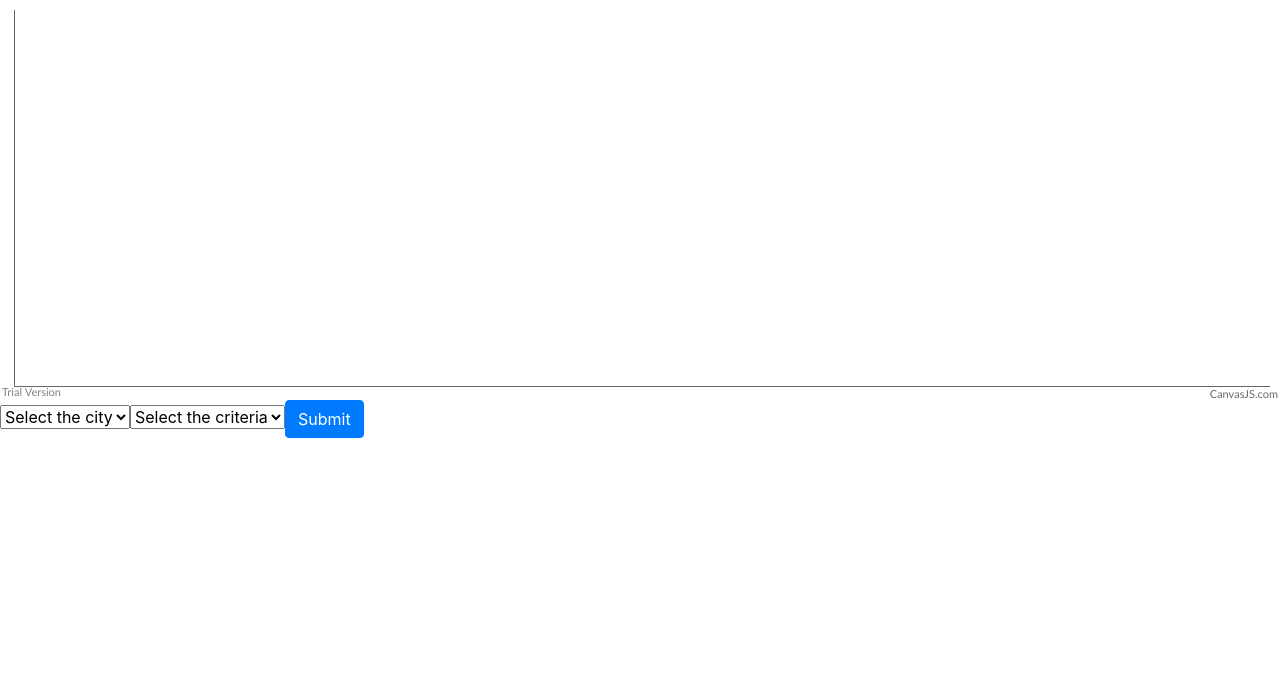
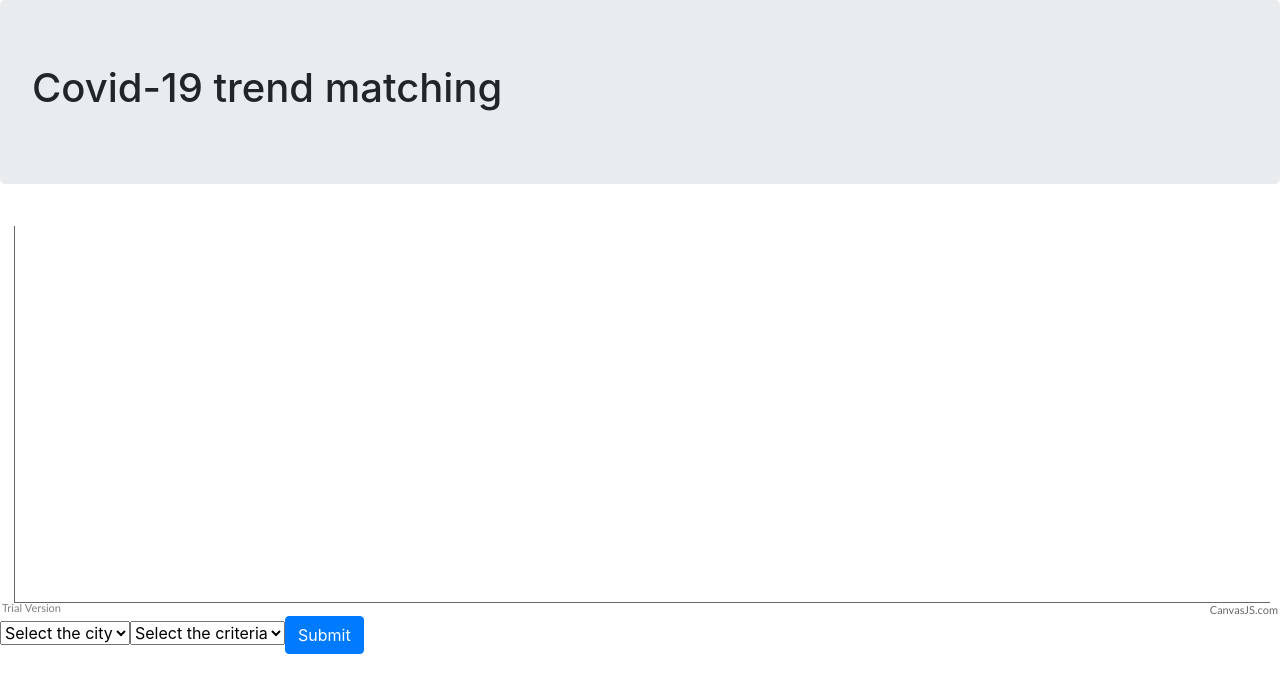
Before and after one commit to TryingToGoHome/lahacks_web_frontend, a React (Create React App) app: page / in a window 1280 px wide. Shown: the top 692 px of the page. Built offline with nearby package versions, Linux system fonts and the light colour scheme.

Commit message:
add background

```diff
--- a/src/App.js
+++ b/src/App.js
@@ -1,12 +1,11 @@
 import React from "react";
 import "./App.css";
-import MyGraph from "./components/graph";
-import GraphForm from "./components/form";
+import Background from './components/background';
 
 function App() {
   return (
     // <MyGraph target="hehe" goal="haha"/>
-    <GraphForm />
+    <Background />
   );
 }
 
--- a/src/components/background.js
+++ b/src/components/background.js
@@ -1,17 +1,21 @@
-import React from 'react'
+import React from 'react';
+import 'bootstrap/dist/css/bootstrap.min.css';
+import {Button, Jumbotron} from 'reactstrap';
+import GraphForm from './form';
 
 class Background extends React.Component
 {
-    constructor(props)
-    {
-        super(props);
-
-    }
-
     render()
     {
-
+        return (
+            <div>
+                <Jumbotron>
+                    <h1>Covid-19 trend matching</h1>
+                </Jumbotron>
+                <GraphForm/>
+            </div>
+        )
     }
 }
 
-export default {Background}
+export default Background
--- a/src/components/form.js
+++ b/src/components/form.js
@@ -2,7 +2,7 @@ import React, { Component } from "react";
 import Client from "../Client";
 import MyGraph from './graph';
 import 'bootstrap/dist/css/bootstrap.min.css';
-import {Button, } from 'reactstrap';
+import {Button} from 'reactstrap';
 
 class GraphForm extends Component {
     constructor(props) {
```
